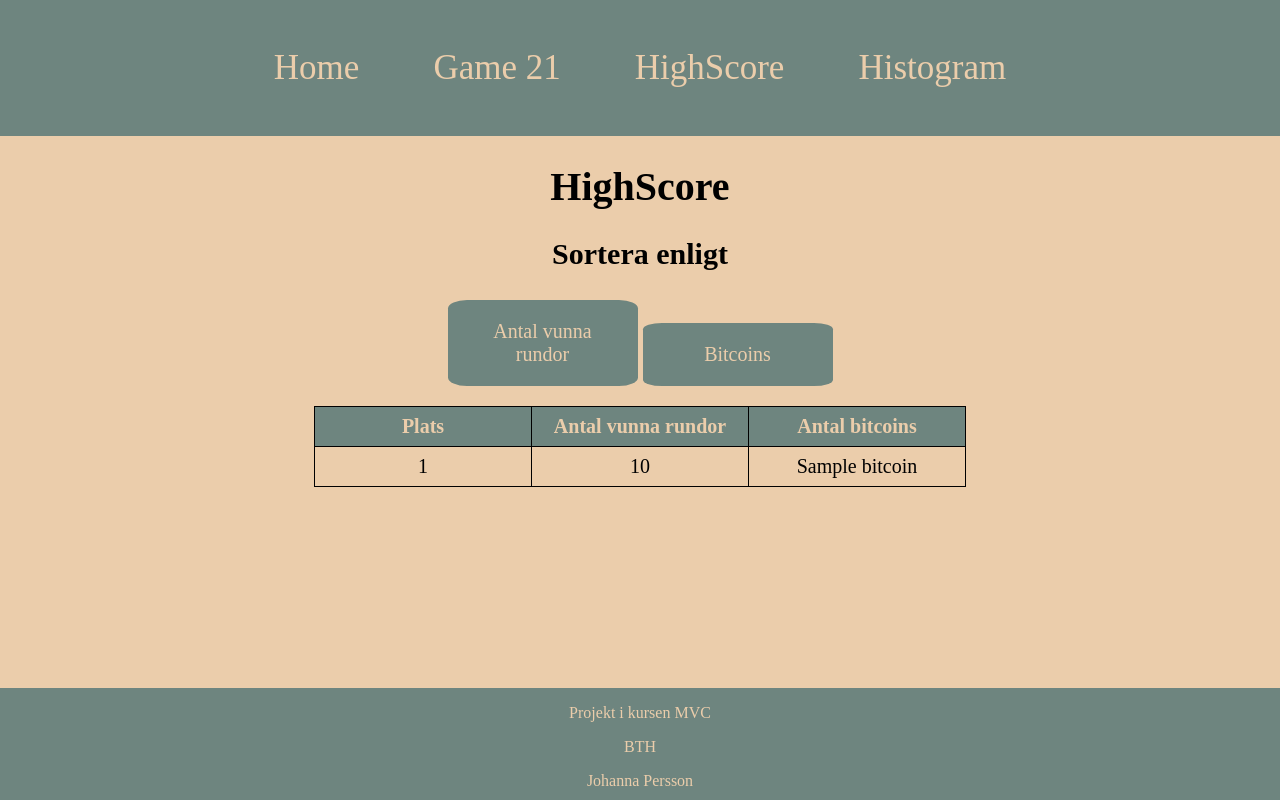
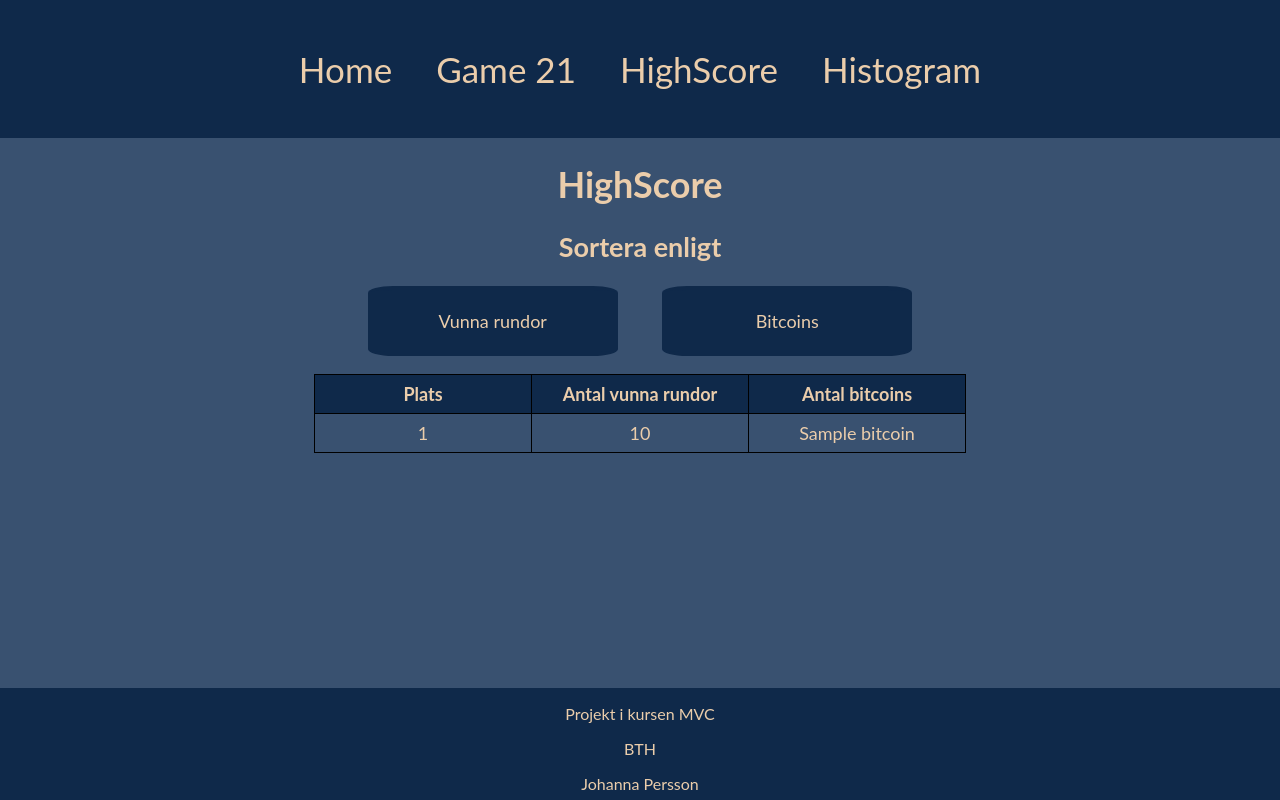
Before and after one commit to jjohannaPersson/mvc-project, a Symfony app: template templates/high_score/highscore.html.twig in a window 1280 px wide. Run offline with Twig, Linux system fonts and the light colour scheme; the template is opened without the code that fills it: most values are stand-ins (such as "Sample title", 1, 10 or a date in 2020); some libraries are stand-ins or nearby versions.

Commit message:
Changed style and small changes

```diff
--- a/public/css/style.css
+++ b/public/css/style.css
@@ -1,7 +1,9 @@
 body {
     overflow-y: scroll;
-    background-color: #EBCDAB;
+    background-color: #395170;
     margin: 0 auto;
+    color: #EBCDAB;
+    font-family: 'Lato', sans-serif;
 }
 
 main {
@@ -9,28 +11,34 @@ main {
     width: 800px;
     margin: 8px auto;
     padding-bottom: 7em;
-    font-size: 20px;
+    font-size: 18px;
 }
 
 .navbar {
-    background-color: #6E857F;
+    background-color: #0f294a;
     padding: 3em;
     text-align: center;
 }
 
-.navbar a {
-    text-decoration: none;
-    padding: 1em;;
+.hov-effect {
+    transition: 0.3s ease;
     color: #EBCDAB;
     font-size: 35px;
+    text-decoration: none;
+    border-top: 4px solid #0f294a;
+    border-bottom: 4px solid #0f294a;
+    padding: 20px 0;
+    margin: 0 20px;
 }
-
-.navbar a:hover {
-    text-decoration: underline;
+.hov-effect:hover {
+    border-top: 4px solid #EBCDAB;
+    border-bottom: 4px solid #EBCDAB;
+    padding: 6px 0;
 }
 
 h1 {
     text-align: center;
+    color: #EBCDAB;
 }
 
 .dice-sprite {
@@ -63,31 +71,45 @@ label {
 }
 
 input[type=checkbox]:checked + label i {
-    border: 2px solid #6E857F;
+    border: 2px solid #0f294a;
 }
 
 input[type=submit] {
-    background-color: #6E857F;
+    background-color: #0f294a;
     color: #EBCDAB;
     padding: 10px;
     cursor: pointer;
     margin-top: 5px;
+    width: 50%;
 }
 
 .sort {
-    background-color: #6E857F;
+    background-color: #0f294a;
     color: #EBCDAB;
     padding: 20px;
     cursor: pointer;
     margin-top: 5px;
     text-decoration: none;
     display: inline-block;
-    width: 150px;
+    width: 250px;
     border-radius: 10%;
 }
 
+.highscore a {
+    font-size: 18px;
+    background-color: #0f294a;
+    transition: 0.3s ease;
+    color: #EBCDAB;
+    text-decoration: none;
+    border-top: 4px solid #0f294a;
+    border-bottom: 4px solid #0f294a;
+    padding: 20px 0;
+    margin: 0 20px;
+}
+
 .highscore a:hover {
-    text-decoration: underline;
+    border-top: 4px solid #EBCDAB;
+    border-bottom: 4px solid #EBCDAB;
 }
 
 .highscore {
@@ -102,7 +124,7 @@ input[type=submit] {
 }
 
 .game-table td, th {
-    border: 2px solid #6E857F;
+    border: 2px solid #0f294a;
     padding: 8px;
     width: 70px;
 }
@@ -122,12 +144,12 @@ input[type=submit] {
 }
 
 .book-table th {
-    background-color: #6E857F;
+    background-color: #0f294a;
     color: #EBCDAB;
 }
 
 td a {
-    color: #6E857F;
+    color: #0f294a;
 }
 
 td a:hover {
@@ -139,7 +161,7 @@ td a:hover {
 }
 
 .bitcoins h2 {
-    background-color: #6E857F;
+    background-color: #0f294a;
     text-align: center;
     color: #EBCDAB;
     padding-top: 10px;
@@ -162,8 +184,12 @@ td a:hover {
     margin: 0 auto;
 }
 
+.bitcoin-form input[type=submit] {
+    width: 100%;
+}
+
 .histogram {
-    background-color: #6E857F;
+    background-color: #0f294a;
     color: #EBCDAB;
     border-radius: 15%;
     width: 50%;
@@ -190,7 +216,7 @@ td a:hover {
 }
 
 .footer {
-    background-color: #6E857F;
+    background-color: #0f294a;
     color: #EBCDAB;
     height: 7em;
     text-align: center;
--- a/src/Controller/Game21Controller.php
+++ b/src/Controller/Game21Controller.php
@@ -50,7 +50,7 @@ class Game21Controller extends AbstractController
         return $this->render('bitcoin.html.twig', [
             "header" => "Game 21",
             "message" => "Välj hur många bitcoins du vill satsa, du kan som max satsa hälften av ditt innehav.",
-            "info" => "Om du vinner mot datorn så får du tillbaka det dubbla som du har satsat. T.ex. om du satsar 5 bitcoins och vinner, då vinner du 10 bitcoins.",
+            "info" => "Om du vinner mot datorn så får du tillbaka det dubbla som du har satsat. T.ex. om du satsar 5 bitcoins och vinner, då får du tillbaka din 5 satsade bitcoins + 5 till.",
             "bitcoins" => $game21->getBitcoins(),
         ]);
     }
@@ -99,14 +99,16 @@ class Game21Controller extends AbstractController
             $tot = $game21->getScores()["human"];
             if ($tot === 21) {
                 $game21->quitRound();
+                return $this->redirect("histogram/create");
             } elseif ($tot > 21) {
                 $game21->quitRound();
+                return $this->redirect("histogram/create");
             }
             return $this->redirectToRoute('play21');
         } elseif (array_key_exists("stay", $_POST)) {
             $game21->computer();
             $game21->quitRound();
-            return $this->redirectToRoute('play21');
+            return $this->redirect("histogram/create");
         } elseif (array_key_exists("play-again", $_POST)) {
             $game21->resetScores();
             return $this->redirectToRoute('bitcoin');
--- a/templates/header.html.twig
+++ b/templates/header.html.twig
@@ -11,10 +11,10 @@
 
 <header>
     <nav class="navbar">
-        <a href="./">Home</a>
-        <a href="./game21">Game 21</a>
-        <a href="./highscore">HighScore</a>
-        <a href="./histogram/create">Histogram</a>
+        <a class="hov-effect" href="./">Home</a>
+        <a class="hov-effect" href="./game21">Game 21</a>
+        <a class="hov-effect" href="./highscore">HighScore</a>
+        <a class="hov-effect" href="./histogram">Histogram</a>
     </nav>
 </header>
 <main>
--- a/templates/high_score/highscore.html.twig
+++ b/templates/high_score/highscore.html.twig
@@ -5,7 +5,7 @@
 <div class="highscore">
     <h2>Sortera enligt</h2>
 
-    <a class="sort" href="./">Antal vunna rundor</a>
+    <a class="sort" href="./">Vunna rundor</a>
     <a class="sort" href="highscore/bitcoins">Bitcoins</a>
 </div>
 
```
Also changed, not shown: src/Controller/HighScoreController.php (+22 -0 lines), src/Controller/HistogramController.php (+24 -1 lines), src/Game21/Game21.php (+5 -2 lines).
